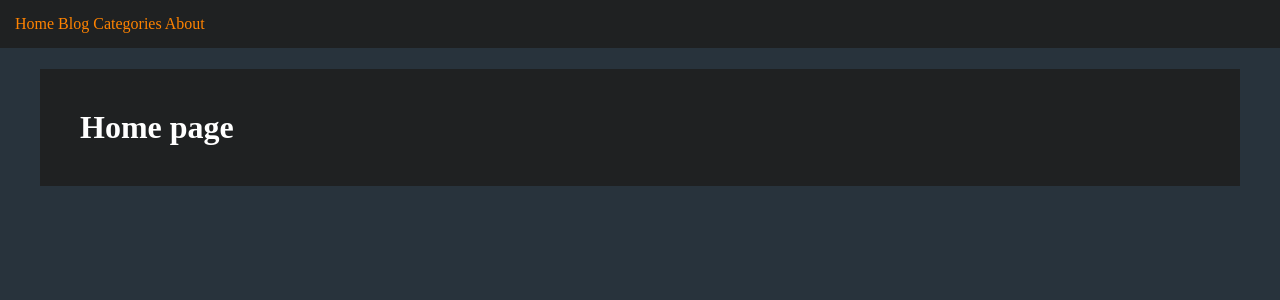
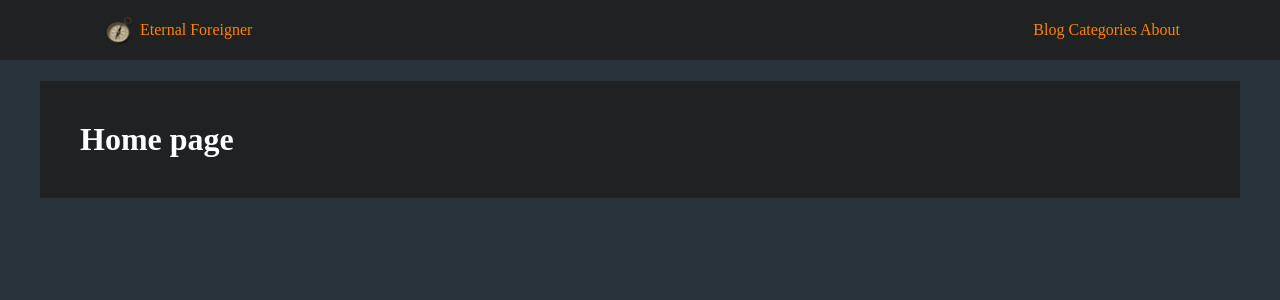
Before and after one commit to EternalForeigner/Eternal-Foreigner-Site, a Jekyll site: the page built from index.html, in a window 1280 px wide. Shown: the top 300 px of the page. Built offline with Jekyll 4.4.1, drawn with Linux system fonts in a browser that asks for light colours.

Commit message:
header edits

```diff
--- a/_data/navigation.yml
+++ b/_data/navigation.yml
@@ -1,5 +1,3 @@
-- name: Home
-  link: /
 - name: Blog
   link: /blog.html
 - name: Categories
--- a/_includes/navigation.html
+++ b/_includes/navigation.html
@@ -1,5 +1,10 @@
 <div class="header">
-  <nav>
+  <a href="/" class="homelink">
+    <img src="/assets/images/icon.png" class="header-logo" />
+    <div class="homelink-text">Eternal Foreigner</div>
+  </a>
+  <div class="divider"></div>
+  <nav class="header-nav">
     {% for item in site.data.navigation %}
       <a href="{{ item.link }}">{{ item.name }}</a>
     {% endfor %}
--- a/_sass/main.scss
+++ b/_sass/main.scss
@@ -22,8 +22,31 @@ a:hover{
 }
 
 .header {
-  padding: 15px;
+  padding: 0px 100px;
   background: #1F2122;
+  display: flex;
+}
+
+.header-logo {
+  max-height: 30px;
+  margin: 15px 5px;
+}
+
+.homelink{
+  display: flex;
+}
+
+.homelink-text {
+  margin: auto;
+}
+
+.divider {
+  display: flex;
+  flex: 1;
+}
+
+.header-nav {
+  margin: auto;
 }
 
 .page-content {
```
Also changed, not shown: assets/images/icon.png (added).
